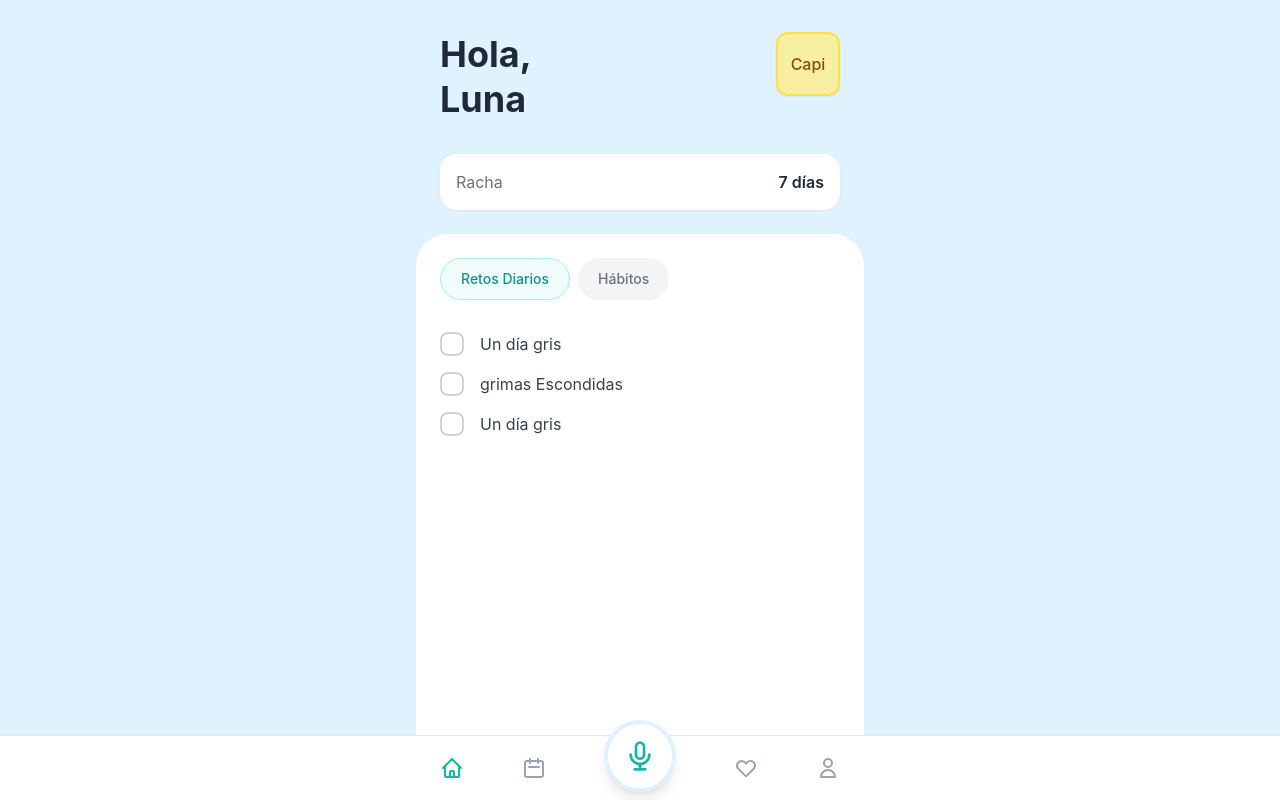
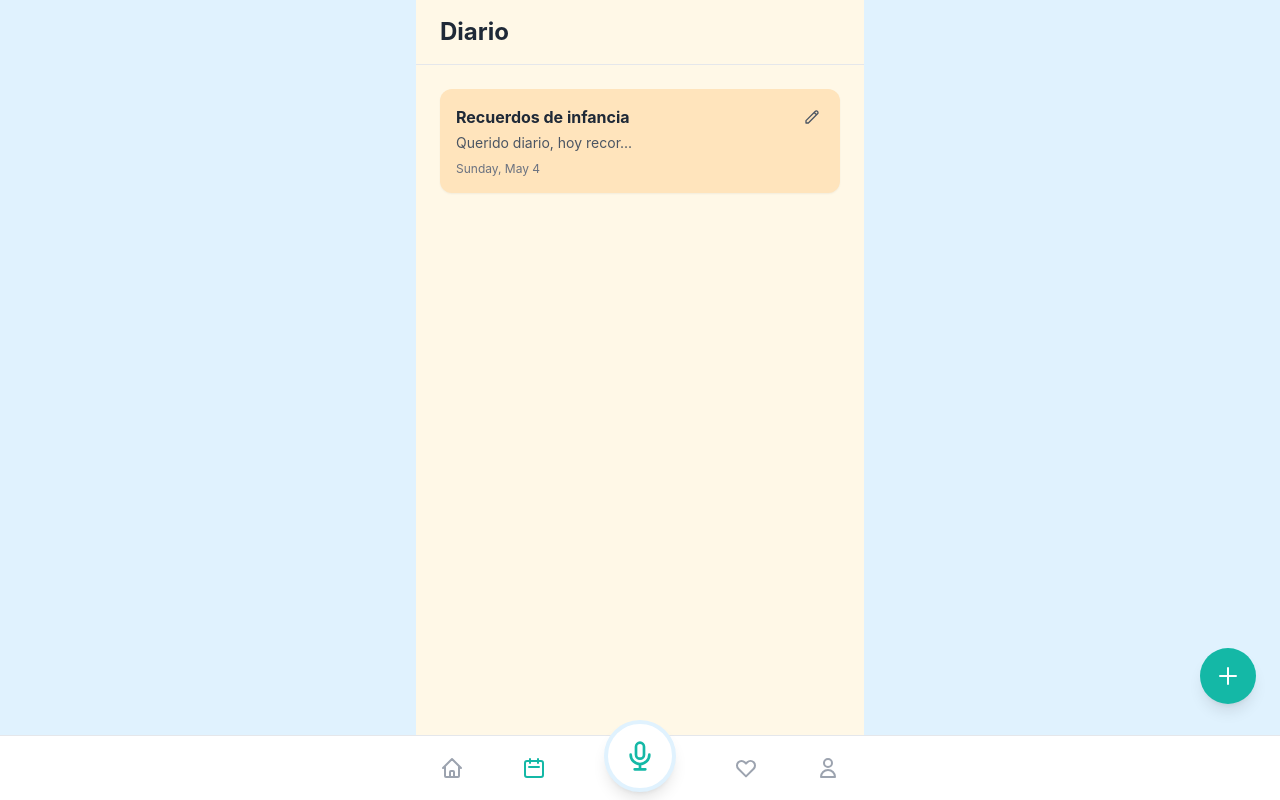
Before and after one commit to Ayrgthon/Calma, a React (Vite) app: page / in a window 1280 px wide. Both pictures are taken after a click on the button 534 px from the left and 768 px from the top of the page. Built offline with nearby package versions, Linux system fonts and the light colour scheme.

Commit message:
Calendar: Añadir notas diarias y edición de notas

```diff
--- a/src/RetosDiarios.jsx
+++ b/src/RetosDiarios.jsx
@@ -11,7 +11,9 @@ const icons = {
   ),
   calendar: (
     <svg className="w-6 h-6" fill="none" stroke="currentColor" viewBox="0 0 24 24">
-      <path strokeLinecap="round" strokeLinejoin="round" strokeWidth={2} d="M8 7V3m8 4V3m-9 8h10M5 21h14a2 2 0 002-2V7a2 2 0 00-2-2H5a2 2 0 00-2 2v12a2 2 0 002 2z" />
+      <path strokeLinecap="round" strokeLinejoin="round" strokeWidth={2}
+        d="M8 7V3m8 4V3m-9 8h10M5 21h14a2 2 0 002-2V7a2 2 0 00-2-2H5a2 2 0 00-2 2v12a2 2 0 002 2z"
+      />
     </svg>
   ),
   paw: (
@@ -35,13 +37,25 @@ const icons = {
     </svg>
   ),
   plus: (
-    <svg className="w-4 h-4" fill="none" stroke="currentColor" viewBox="0 0 24 24">
+    <svg className="w-6 h-6" fill="none" stroke="currentColor" viewBox="0 0 24 24">
       <path strokeLinecap="round" strokeLinejoin="round" strokeWidth={2} d="M12 4v16m8-8H4" />
     </svg>
   ),
   minus: (
     <svg className="w-4 h-4" fill="none" stroke="currentColor" viewBox="0 0 24 24">
       <path strokeLinecap="round" strokeLinejoin="round" strokeWidth={2} d="M20 12H4" />
+    </svg>
+  ),
+  edit: (
+    <svg className="w-4 h-4" fill="none" stroke="currentColor" viewBox="0 0 24 24">
+      <path strokeLinecap="round" strokeLinejoin="round" strokeWidth={2}
+        d="M15.232 5.232l3.536 3.536m-2.036-5.036a2.5 2.5 0 113.536 3.536L6.5 21.036H3v-3.572L16.732 3.732z"
+      />
+    </svg>
+  ),
+  back: (
+    <svg className="w-6 h-6" fill="none" stroke="currentColor" viewBox="0 0 24 24">
+      <path strokeLinecap="round" strokeLinejoin="round" strokeWidth={2} d="M10 19l-7-7m0 0l7-7m-7 7h18" />
     </svg>
   ),
 };
@@ -58,12 +72,25 @@ const tareasIniciales = [
   { id: 3, texto: "Un día gris", completada: false },
 ];
 
+const entradasIniciales = [
+  {
+    id: 1,
+    titulo: "Recuerdos de infancia",
+    contenido: "Querido diario, hoy recor...",
+    fecha: "Sunday, May 4"
+  }
+];
+
 export default function RetosDiarios() {
   const [tab, setTab] = useState("retos");
   const [tareas, setTareas] = useState(tareasIniciales);
   const [habitos, setHabitos] = useState(habitosIniciales);
   const [nuevoHabito, setNuevoHabito] = useState("");
   const [vistaActual, setVistaActual] = useState("inicio");
+  const [entradas, setEntradas] = useState(entradasIniciales);
+  const [mostrarNuevaEntrada, setMostrarNuevaEntrada] = useState(false);
+  const [nuevaEntrada, setNuevaEntrada] = useState({ titulo: "", contenido: "" });
+  const [entradaEnEdicion, setEntradaEnEdicion] = useState(null);
 
   const toggleTarea = (id) => {
     setTareas(tareas.map(tarea =>
@@ -90,6 +117,166 @@ export default function RetosDiarios() {
       }]);
       setNuevoHabito("");
     }
+  };
+
+  const guardarNuevaEntrada = () => {
+    if (nuevaEntrada.titulo.trim() && nuevaEntrada.contenido.trim()) {
+      const fecha = new Date();
+      const options = { weekday: 'long', month: 'long', day: 'numeric' };
+      const fechaFormateada = fecha.toLocaleDateString('es-ES', options);
+
+      setEntradas([...entradas, {
+        id: Date.now(),
+        titulo: nuevaEntrada.titulo,
+        contenido: nuevaEntrada.contenido,
+        fecha: fechaFormateada
+      }]);
+      setNuevaEntrada({ titulo: "", contenido: "" });
+      setMostrarNuevaEntrada(false);
+    }
+  };
+
+  const iniciarEdicion = (entrada) => {
+    setEntradaEnEdicion({
+      ...entrada,
+      tituloTemp: entrada.titulo,
+      contenidoTemp: entrada.contenido
+    });
+  };
+
+  const guardarEdicion = () => {
+    if (entradaEnEdicion.tituloTemp.trim() && entradaEnEdicion.contenidoTemp.trim()) {
+      setEntradas(entradas.map(entrada =>
+        entrada.id === entradaEnEdicion.id
+          ? {
+              ...entrada,
+              titulo: entradaEnEdicion.tituloTemp,
+              contenido: entradaEnEdicion.contenidoTemp
+            }
+          : entrada
+      ));
+      setEntradaEnEdicion(null);
+    }
+  };
+
+  const cancelarEdicion = () => {
+    setEntradaEnEdicion(null);
+  };
+
+  const renderDiario = () => {
+    if (mostrarNuevaEntrada) {
+      return (
+        <div className="min-h-screen bg-[#FFF8E7] flex flex-col">
+          <header className="px-6 py-4 flex items-center border-b border-gray-200">
+            <button
+              onClick={() => setMostrarNuevaEntrada(false)}
+              className="text-gray-600 hover:text-gray-800"
+            >
+              {icons.back}
+            </button>
+            <h1 className="ml-4 text-xl font-semibold text-gray-800">Añadir Entrada</h1>
+          </header>
+
+          <div className="flex-1 p-6 flex flex-col gap-4">
+            <input
+              type="text"
+              value={nuevaEntrada.titulo}
+              onChange={(e) => setNuevaEntrada({...nuevaEntrada, titulo: e.target.value})}
+              placeholder="Título"
+              className="w-full px-4 py-2 text-lg font-medium bg-transparent border-b border-gray-300 focus:outline-none focus:border-teal-500"
+            />
+            <textarea
+              value={nuevaEntrada.contenido}
+              onChange={(e) => setNuevaEntrada({...nuevaEntrada, contenido: e.target.value})}
+              placeholder="Ingresa tu entrada"
+              className="flex-1 w-full p-4 text-gray-700 bg-white rounded-xl border border-gray-200 focus:outline-none focus:border-teal-500 resize-none"
+            />
+            <button
+              onClick={guardarNuevaEntrada}
+              className="w-full py-3 bg-teal-500 text-white rounded-xl font-medium hover:bg-teal-600 transition-colors"
+            >
+              Añadir
+            </button>
+          </div>
+        </div>
+      );
+    }
+
+    return (
+      <div className="min-h-screen bg-[#FFF8E7] flex flex-col">
+        <header className="px-6 py-4 border-b border-gray-200">
+          <h1 className="text-2xl font-bold text-gray-800">Diario</h1>
+        </header>
+
+        <div className="flex-1 p-6">
+          {entradas.map(entrada => (
+            <div
+              key={entrada.id}
+              className="bg-[#FFE4BC] rounded-xl p-4 mb-4 shadow-sm relative"
+            >
+              {entradaEnEdicion?.id === entrada.id ? (
+                <div className="flex flex-col gap-3">
+                  <div className="flex justify-between items-start">
+                    <input
+                      type="text"
+                      value={entradaEnEdicion.tituloTemp}
+                      onChange={(e) => setEntradaEnEdicion({
+                        ...entradaEnEdicion,
+                        tituloTemp: e.target.value
+                      })}
+                      className="flex-1 px-2 py-1 text-lg font-bold bg-white rounded border border-gray-200 focus:outline-none focus:border-teal-500"
+                    />
+                  </div>
+                  <textarea
+                    value={entradaEnEdicion.contenidoTemp}
+                    onChange={(e) => setEntradaEnEdicion({
+                      ...entradaEnEdicion,
+                      contenidoTemp: e.target.value
+                    })}
+                    className="w-full p-2 text-gray-700 bg-white rounded border border-gray-200 focus:outline-none focus:border-teal-500 resize-none min-h-[100px]"
+                  />
+                  <div className="flex gap-2 justify-end mt-2">
+                    <button
+                      onClick={cancelarEdicion}
+                      className="px-4 py-2 text-gray-600 bg-gray-100 rounded-lg hover:bg-gray-200 transition-colors"
+                    >
+                      Cancelar
+                    </button>
+                    <button
+                      onClick={guardarEdicion}
+                      className="px-4 py-2 text-white bg-teal-500 rounded-lg hover:bg-teal-600 transition-colors"
+                    >
+                      Guardar
+                    </button>
+                  </div>
+                </div>
+              ) : (
+                <>
+                  <div className="flex justify-between items-start">
+                    <h2 className="font-bold text-gray-800">{entrada.titulo}</h2>
+                    <button
+                      onClick={() => iniciarEdicion(entrada)}
+                      className="text-gray-600 p-1 hover:text-teal-500 transition-colors"
+                    >
+                      {icons.edit}
+                    </button>
+                  </div>
+                  <p className="text-gray-600 text-sm mt-1">{entrada.contenido}</p>
+                  <p className="text-gray-500 text-xs mt-2">{entrada.fecha}</p>
+                </>
+              )}
+            </div>
+          ))}
+        </div>
+
+        <button
+          onClick={() => setMostrarNuevaEntrada(true)}
+          className="fixed right-6 bottom-24 w-14 h-14 bg-teal-500 rounded-full flex items-center justify-center text-white shadow-lg hover:bg-teal-600 transition-colors"
+        >
+          {icons.plus}
+        </button>
+      </div>
+    );
   };
 
   const renderContenido = () => {
@@ -222,7 +409,8 @@ export default function RetosDiarios() {
             </main>
           </>
         );
-      // Aquí podemos agregar más casos para otras vistas cuando las necesitemos
+      case "diario":
+        return renderDiario();
       default:
         return <div>Vista no encontrada</div>;
     }
@@ -236,14 +424,27 @@ export default function RetosDiarios() {
       <nav className="fixed bottom-0 left-0 right-0 bg-white border-t border-gray-200">
         <div className="max-w-md mx-auto px-6 h-16 flex items-center justify-between">
           <button
-            onClick={() => setVistaActual("inicio")}
+            onClick={() => {
+              setVistaActual("inicio");
+              setMostrarNuevaEntrada(false);
+            }}
             className={`text-gray-400 hover:text-teal-500 transition-colors ${
               vistaActual === "inicio" ? "text-teal-500" : ""
             }`}
           >
             {icons.home}
           </button>
-          <button className="text-gray-400">{icons.calendar}</button>
+          <button
+            onClick={() => {
+              setVistaActual("diario");
+              setMostrarNuevaEntrada(false);
+            }}
+            className={`text-gray-400 hover:text-teal-500 transition-colors ${
+              vistaActual === "diario" ? "text-teal-500" : ""
+            }`}
+          >
+            {icons.calendar}
+          </button>
           <button className="text-teal-500 -mt-6 bg-white p-4 rounded-full shadow-lg border-4 border-sky-100">
             {icons.paw}
           </button>
```
